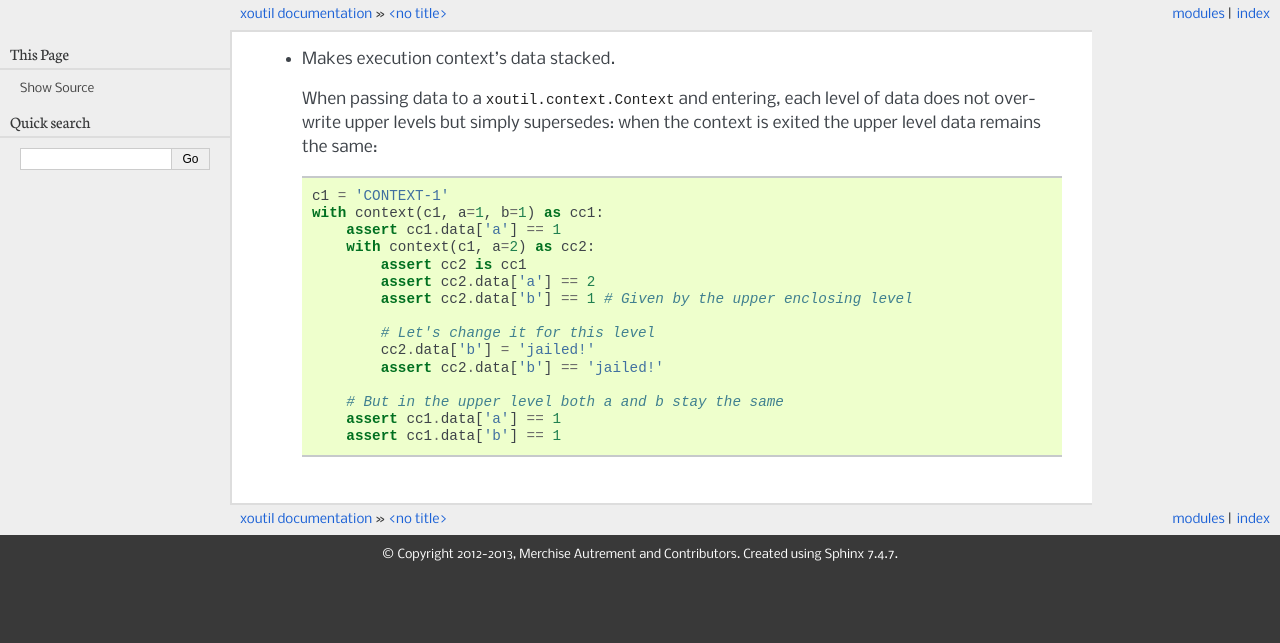
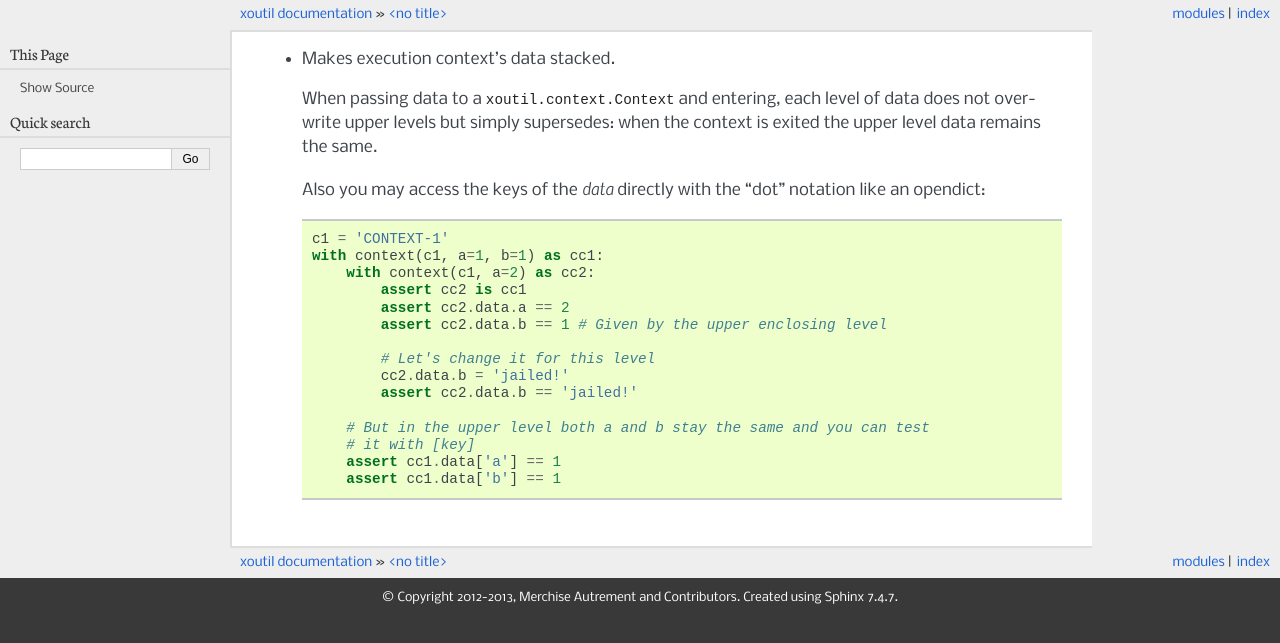
Before and after one commit to merchise/xotl.tools, a Sphinx documentation site: the page built from docs/source/history/changes-1.2.4.rst, in a window 1280 px wide. Shown: the top 643 px of the page. Built offline with Sphinx 7.4.7, drawn with Linux system fonts in a browser that asks for light colours; the version number could not be read and is left out.

Commit message:
Completes the implementation of the opendict for context's data: Now you can assign the data.

```diff
--- a/docs/source/history/changes-1.2.4.rst
+++ b/docs/source/history/changes-1.2.4.rst
@@ -2,20 +2,23 @@
 
   When passing data to a :class:`xoutil.context.Context` and entering, each
   level of data does not overwrite upper levels but simply supersedes: when the
-  context is exited the upper level data remains the same::
+  context is exited the upper level data remains the same.
+
+  Also you may access the keys of the `data` directly with the "dot" notation
+  like an opendict::
 
      c1 = 'CONTEXT-1'
      with context(c1, a=1, b=1) as cc1:
-	 assert cc1.data['a'] == 1
 	 with context(c1, a=2) as cc2:
 	     assert cc2 is cc1
-	     assert cc2.data['a'] == 2
-	     assert cc2.data['b'] == 1 # Given by the upper enclosing level
+	     assert cc2.data.a == 2
+	     assert cc2.data.b == 1 # Given by the upper enclosing level
 
 	     # Let's change it for this level
-	     cc2.data['b'] = 'jailed!'
-	     assert cc2.data['b'] == 'jailed!'
+	     cc2.data.b = 'jailed!'
+	     assert cc2.data.b == 'jailed!'
 
-	 # But in the upper level both a and b stay the same
+	 # But in the upper level both a and b stay the same and you can test
+	 # it with [key]
 	 assert cc1.data['a'] == 1
 	 assert cc1.data['b'] == 1
```
Also changed, not shown: 2 other files.
